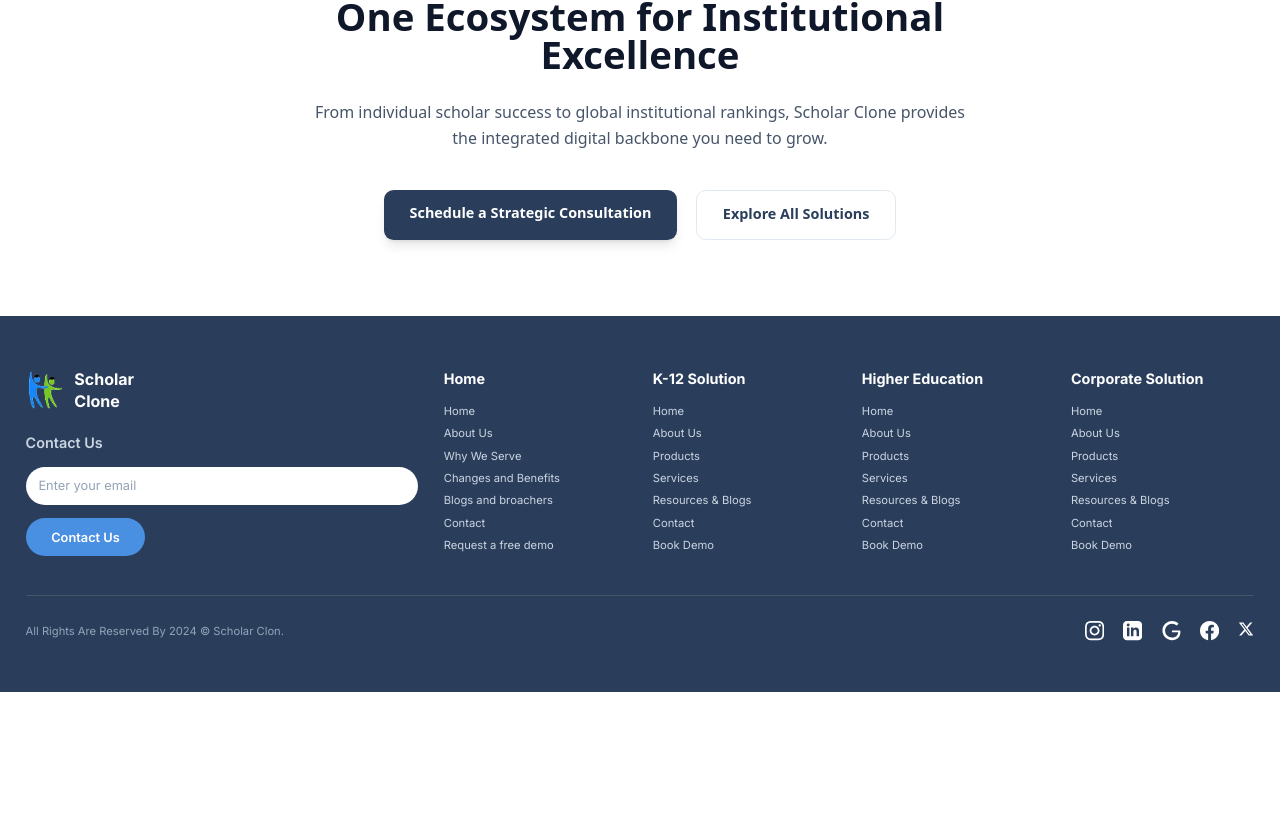
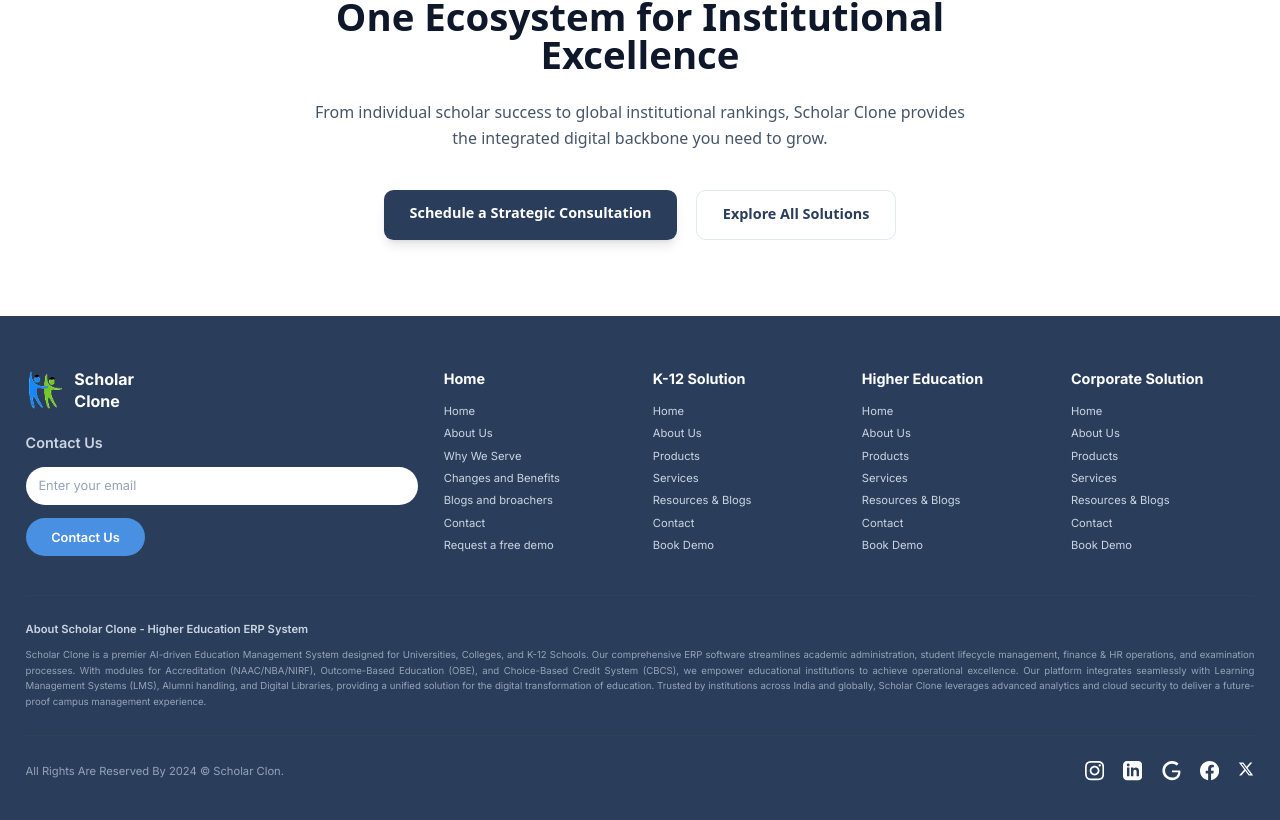
Before and after one commit to Milan-Baldaniya/Scholar-clone, a Next.js app in the folder app/: page /products/research-collaboration in a window 1280 px wide. Shown: the part 4742-5562 px from the top of the page. Before the commit the page ends 5434 px from the top, so only its background shows below. Built offline with nearby package versions, Linux system fonts and the light colour scheme.

Commit message:
compleete

```diff
--- a/app/src/app/layout.tsx
+++ b/app/src/app/layout.tsx
@@ -20,7 +20,7 @@ export const viewport: Viewport = {
 export const metadata: Metadata = {
     title: {
         default: "Scholar Clone - Leading Higher Education ERP & Campus Management System",
-        template: "%s | Scholar Clone - Education Management ERP"
+        template: "%s"
     },
     description: "Transform your institution with Scholar Clone's AI-powered Higher Education ERP. Comprehensive solutions for Student Lifecycle, Accreditation (NAAC/NBA), Finance, HR, and Examination Management.",
     keywords: [
@@ -37,7 +37,7 @@ export const metadata: Metadata = {
         "AI in Education",
         "Outcome Based Education Software"
     ],
-    authors: [{ name: "Scholar Clone Team", url: "https://scholarclone.com" }],
+    authors: [{ name: "Scholar Clone Team", url: "https://scholar-clone.vercel.app" }],
     creator: "Triz Innovation PVT LTD",
     publisher: "Triz Innovation PVT LTD",
     formatDetection: {
@@ -45,7 +45,7 @@ export const metadata: Metadata = {
         address: false,
         telephone: false,
     },
-    metadataBase: new URL('https://scholarclone.com'),
+    metadataBase: new URL('https://scholar-clone.vercel.app'),
     alternates: {
         canonical: '/',
     },
--- a/app/src/app/products/administrative-management/page.tsx
+++ b/app/src/app/products/administrative-management/page.tsx
@@ -6,7 +6,7 @@ export const metadata: Metadata = {
     description: 'Transform your university or college with Scholar Clone. Comprehensive AI-driven ERP for academic administration, student lifecycle, and institutional growth.',
     keywords: 'higher education institute management system, university ERP software, college administration system, student lifecycle management, smart campus solution, AI in higher education, institutional automation',
     alternates: {
-        canonical: 'https://scholarclone.com/products/administrative-management',
+        canonical: 'https://scholar-clone.vercel.app/products/administrative-management',
     },
     openGraph: {
         title: 'Higher Education Institute Management System - AI-Driven ERP',
--- a/app/src/app/products/analytics-reporting/page.tsx
+++ b/app/src/app/products/analytics-reporting/page.tsx
@@ -14,7 +14,7 @@ export const metadata: Metadata = {
     description: 'Turn institutional data into actionable intelligence with Scholar Clone. AI-powered analytics, predictive insights, and stakeholder dashboards for higher education.',
     keywords: 'education analytics software, institutional reporting tools, student performance analytics, predictive analytics in education, higher education BI, academic dashboard, nbr nif ranking analytics',
     alternates: {
-        canonical: 'https://scholarclone.com/products/analytics-reporting',
+        canonical: 'https://scholar-clone.vercel.app/products/analytics-reporting',
     },
     openGraph: {
         title: 'Education Analytics & Reporting Tools | Institutional Intelligence',
--- a/app/src/app/products/research-collaboration/page.tsx
+++ b/app/src/app/products/research-collaboration/page.tsx
@@ -12,7 +12,7 @@ export const metadata: Metadata = {
     description: 'Empower your institution with Scholar Clone\'s Research & Collaboration tools. Manage Ph.D. lifecycles, global linkages, and institutional analytics for strategic growth.',
     keywords: 'research management software, phd lifecycle management, institutional collaboration tool, higher education analytics, research grant management, university growth strategy, naac nirf data management',
     alternates: {
-        canonical: 'https://scholarclone.com/products/research-collaboration',
+        canonical: 'https://scholar-clone.vercel.app/products/research-collaboration',
     },
     openGraph: {
         title: 'Research, Collaboration & Institutional Growth Software',
--- a/app/src/app/sitemap.ts
+++ b/app/src/app/sitemap.ts
@@ -1,7 +1,7 @@
 import { MetadataRoute } from 'next'
 
 export default function sitemap(): MetadataRoute.Sitemap {
-    const baseUrl = 'https://scholarclone.com';
+    const baseUrl = 'https://scholar-clone.vercel.app';
 
     return [
         {
--- a/app/src/components/Footer.tsx
+++ b/app/src/components/Footer.tsx
@@ -85,8 +85,19 @@ export function Footer() {
 
                 </div>
 
+                {/* SEO Description Section */}
+                <div className="mt-12 pt-8 border-t border-slate-700">
+                    <h4 className="text-sm font-semibold text-slate-300 mb-3">About Scholar Clone - Higher Education ERP System</h4>
+                    <p className="text-xs text-slate-400 leading-relaxed text-justify">
+                        Scholar Clone is a premier AI-driven Education Management System designed for Universities, Colleges, and K-12 Schools. Our comprehensive ERP software streamlines academic administration, student lifecycle management, finance & HR operations, and examination processes.
+                        With modules for Accreditation (NAAC/NBA/NIRF), Outcome-Based Education (OBE), and Choice-Based Credit System (CBCS), we empower educational institutions to achieve operational excellence.
+                        Our platform integrates seamlessly with Learning Management Systems (LMS), Alumni handling, and Digital Libraries, providing a unified solution for the digital transformation of education.
+                        Trusted by institutions across India and globally, Scholar Clone leverages advanced analytics and cloud security to deliver a future-proof campus management experience.
+                    </p>
+                </div>
+
                 {/* Bottom Section: Copyright & Social Media */}
-                <div className="mt-12 pt-8 border-t border-slate-600 flex flex-col lg:flex-row justify-between items-center gap-6">
+                <div className="mt-8 pt-8 border-t border-slate-700 flex flex-col lg:flex-row justify-between items-center gap-6">
                     <p className="text-sm text-slate-400">
                         All Rights Are Reserved By 2024 © Scholar Clon.
                     </p>
```
Also changed, not shown: 1 other file (tests, documents, lock files or other folders).
